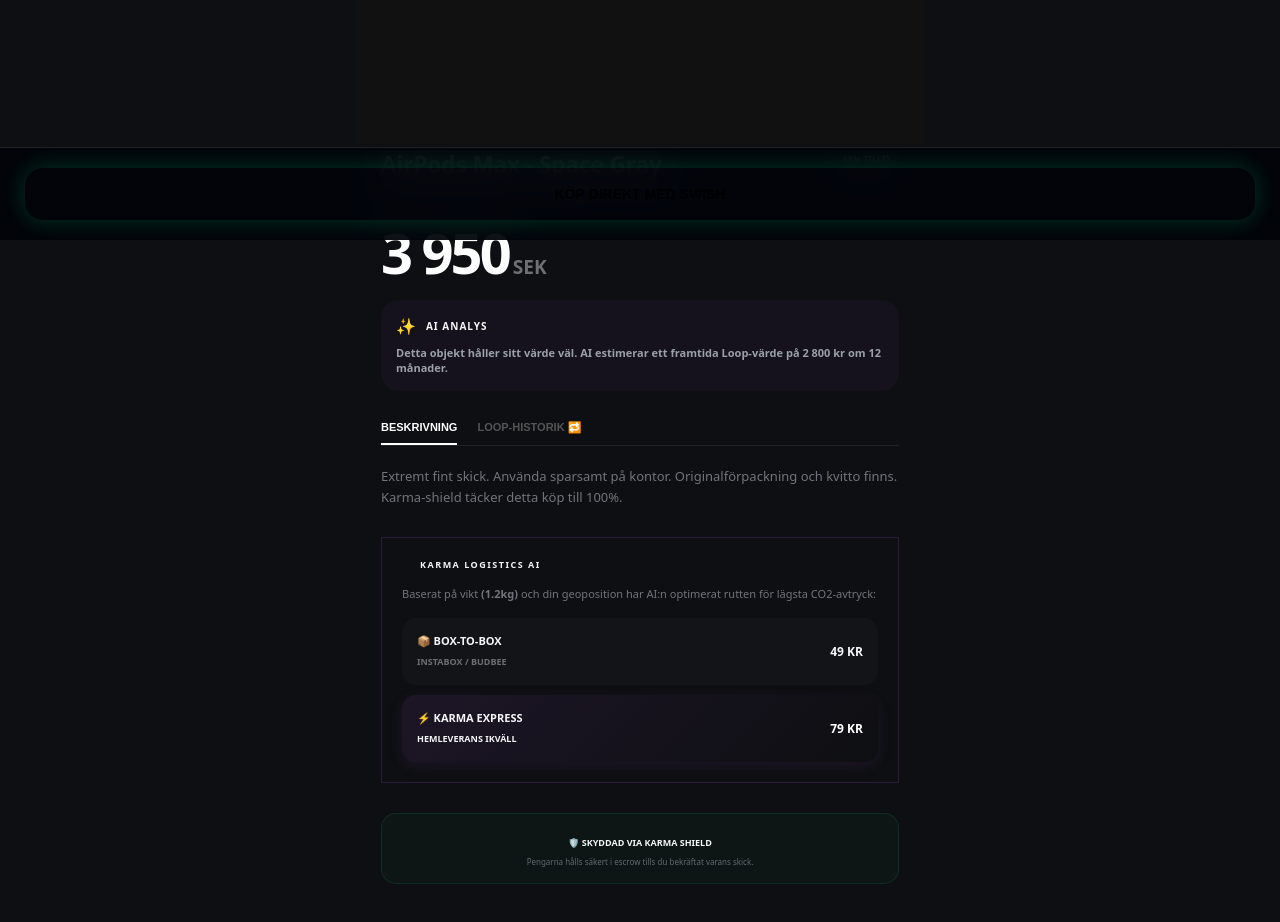
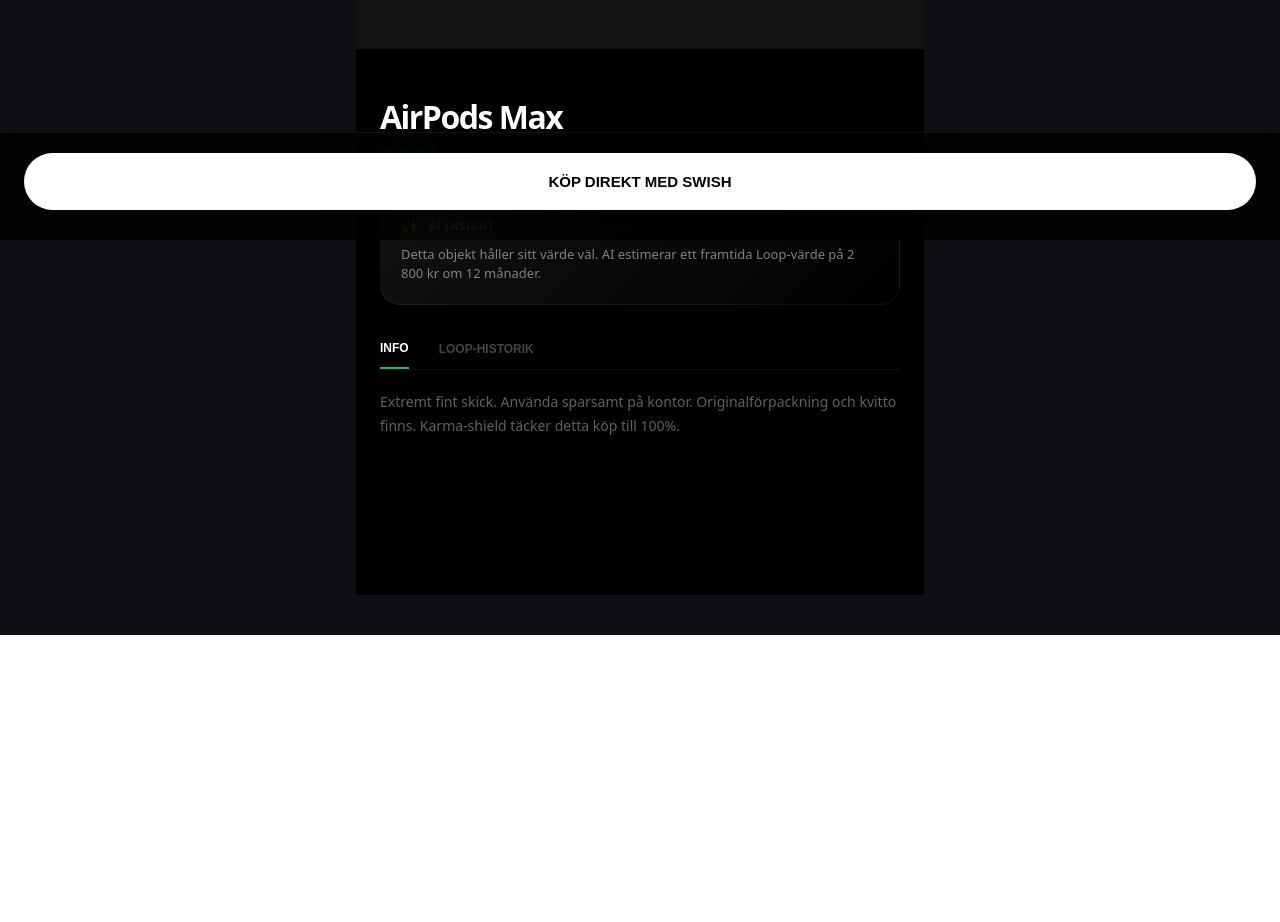
Before and after one commit to gascheckking/marketbeg-appGem, a Next.js app: page /buy/1 in a window 1280 px wide. Shown: the part 560-1482 px from the top of the page. After the commit the page ends 1195 px from the top, so only its background shows below. Built offline with nearby package versions, Linux system fonts and the light colour scheme.

Commit message:
Update page.tsx

```diff
--- a/app/buy/[id]/page.tsx
+++ b/app/buy/[id]/page.tsx
@@ -1,143 +1,92 @@
 // // app/buy/[id]/page.tsx
 "use client";
 import React, { useState } from 'react';
-import TrustBadge from '@/components/TrustBadge';
-import ShippingAI from '@/components/ShippingAI';
 import PriceTag from '@/components/PriceTag';
 
-export default function ProductPage({ params }: { params: { id: string } }) {
+export default function ProductPage() {
   const [activeTab, setActiveTab] = useState('info');
 
-  // Mock-data för att visa Loop-tänket
-  const product = {
-    title: "AirPods Max - Space Gray",
-    price: 3950,
-    trust: 98,
-    loopCount: 2,
-    history: [
-      { date: "2024-02-12", action: "Köpt ny", user: "Verifierad Butik" },
-      { date: "2025-06-20", action: "Loop #1", user: "Användare 4821" },
-      { date: "Nu", action: "Loop #2", user: "Säljare (Du)" }
-    ],
-    aiInsight: "Detta objekt håller sitt värde väl. AI estimerar ett framtida Loop-värde på 2 800 kr om 12 månader."
-  };
+  return (
+    <div style={{ background: "#000", minHeight: "100vh", color: "#fff", paddingBottom: "120px" }}>
 
-  return (
-    <div className="page-wrapper" style={{ animation: 'fadeIn 0.4s ease' }}>
-
-      {/* BILD-SECTION */}
-      <div style={{ width: '100%', aspectRatio: '1/1', background: '#111', position: 'relative' }}>
+      {/* MASSIV BILD */}
+      <div style={{ width: '100%', aspectRatio: '1.2/1', background: '#121212', position: 'relative' }}>
         <div style={{
-          position: 'absolute', top: '20px', left: '20px', zIndex: 2,
-          background: 'var(--neon-purple)', padding: '5px 12px', borderRadius: '10px',
-          fontSize: '10px', fontWeight: 900, boxShadow: '0 0 15px var(--neon-purple)'
+          position: 'absolute', top: '20px', right: '20px',
+          background: '#1DB954', color: '#000', padding: '6px 14px', borderRadius: '20px',
+          fontSize: '10px', fontWeight: 900
         }}>
-          LOOP #{product.loopCount}
+          LOOP #2
         </div>
-        {/* Här skulle din bild-komponent ligga */}
-        <div style={{ width: '100%', height: '100%', display: 'flex', alignItems: 'center', justifyContent: 'center', opacity: 0.2 }}>
-           <span style={{ fontSize: '40px' }}>📸</span>
+        <div style={{ width: '100%', height: '100%', display: 'flex', alignItems: 'center', justifyContent: 'center', fontSize: '60px' }}>
+           🎧
         </div>
       </div>
 
-      <div style={{ padding: '25px', marginTop: '-20px', background: 'var(--bg-deep)', borderRadius: '30px 30px 0 0', position: 'relative', zIndex: 3 }}>
+      <div style={{ padding: '24px' }}>
+        <h1 style={{ fontSize: '2rem', fontWeight: 900, letterSpacing: '-1.5px', marginBottom: '8px' }}>AirPods Max</h1>
+        <PriceTag price={3950} size="md" color="#1DB954" />
 
-        {/* TITEL & TRUST */}
-        <div style={{ display: 'flex', justifyContent: 'space-between', alignItems: 'flex-start', marginBottom: '15px' }}>
-          <div>
-            <h1 style={{ fontSize: '1.4rem', fontWeight: 900, margin: 0 }}>{product.title}</h1>
-            <p style={{ fontSize: '10px', opacity: 0.5, marginTop: '4px' }}>Publicerad i Stockholm • 12 sek sedan</p>
+        {/* AI INSIGHT CARD */}
+        <div style={{
+          padding: '20px', borderRadius: '20px', margin: '24px 0',
+          background: 'linear-gradient(135deg, #121212 0%, #000 100%)',
+          border: '1px solid rgba(255,255,255,0.05)'
+        }}>
+          <div style={{ display: 'flex', gap: '8px', alignItems: 'center', marginBottom: '8px' }}>
+            <span style={{ color: '#1DB954' }}>✨</span>
+            <span style={{ fontSize: '10px', fontWeight: 900, letterSpacing: '1px' }}>AI INSIGHT</span>
           </div>
-          <TrustBadge score={product.trust} />
-        </div>
-
-        <PriceTag price={product.price} size="lg" />
-
-        {/* AI SOM AKTÖR - REKOMMENDATION */}
-        <div className="glass-card" style={{
-          padding: '15px', borderRadius: '18px', margin: '20px 0',
-          border: '1px solid var(--neon-purple)', background: 'rgba(157, 78, 221, 0.05)'
-        }}>
-          <div style={{ display: 'flex', gap: '10px', alignItems: 'center', marginBottom: '8px' }}>
-            <span style={{ fontSize: '16px' }}>✨</span>
-            <strong style={{ fontSize: '10px', letterSpacing: '1px', color: 'var(--neon-purple)' }}>AI ANALYS</strong>
-          </div>
-          <p style={{ fontSize: '11px', lineHeight: '1.4', margin: 0, fontWeight: 600 }}>
-            {product.aiInsight}
+          <p style={{ fontSize: '13px', lineHeight: '1.5', margin: 0, opacity: 0.8 }}>
+            Detta objekt håller sitt värde väl. AI estimerar ett framtida Loop-värde på 2 800 kr om 12 månader.
           </p>
         </div>
 
-        {/* FLIKAR: INFO / LOOP-HISTORIK */}
-        <div style={{ display: 'flex', gap: '20px', borderBottom: '1px solid #222', marginBottom: '20px' }}>
-          <button
-            onClick={() => setActiveTab('info')}
-            style={{
-              padding: '10px 0', background: 'none', border: 'none', color: activeTab === 'info' ? '#fff' : '#555',
-              fontSize: '11px', fontWeight: 900, borderBottom: activeTab === 'info' ? '2px solid #fff' : 'none'
-            }}>BESKRIVNING</button>
-          <button
-            onClick={() => setActiveTab('loop')}
-            style={{
-              padding: '10px 0', background: 'none', border: 'none', color: activeTab === 'loop' ? '#fff' : '#555',
-              fontSize: '11px', fontWeight: 900, borderBottom: activeTab === 'loop' ? '2px solid var(--neon-mint)' : 'none'
-            }}>LOOP-HISTORIK 🔁</button>
+        {/* TABS */}
+        <div style={{ display: 'flex', gap: '30px', borderBottom: '1px solid #121212', marginBottom: '20px' }}>
+          {['INFO', 'LOOP-HISTORIK'].map(tab => (
+            <button
+              key={tab}
+              onClick={() => setActiveTab(tab === 'INFO' ? 'info' : 'loop')}
+              style={{
+                padding: '12px 0', background: 'none', border: 'none',
+                color: activeTab === (tab === 'INFO' ? 'info' : 'loop') ? '#fff' : '#444',
+                fontSize: '12px', fontWeight: 900,
+                borderBottom: activeTab === (tab === 'INFO' ? 'info' : 'loop') ? '2px solid #1DB954' : 'none'
+              }}>{tab}</button>
+          ))}
         </div>
 
         {activeTab === 'info' ? (
-          <p style={{ fontSize: '13px', opacity: 0.7, lineHeight: '1.6' }}>
+          <p style={{ fontSize: '14px', opacity: 0.6, lineHeight: '1.7' }}>
             Extremt fint skick. Använda sparsamt på kontor. Originalförpackning och kvitto finns.
             Karma-shield täcker detta köp till 100%.
           </p>
         ) : (
-          <div style={{ display: 'grid', gap: '15px' }}>
-            {product.history.map((h, i) => (
-              <div key={i} style={{ display: 'flex', justifyContent: 'space-between', padding: '10px', background: 'rgba(255,255,255,0.02)', borderRadius: '10px' }}>
-                <span style={{ fontSize: '11px', fontWeight: 800 }}>{h.action}</span>
-                <span style={{ fontSize: '10px', opacity: 0.5 }}>{h.date} av {h.user}</span>
-              </div>
-            ))}
+          <div style={{ display: 'grid', gap: '10px' }}>
+            <div style={{ padding: '16px', background: '#121212', borderRadius: '12px', display: 'flex', justifyContent: 'space-between' }}>
+              <span style={{ fontWeight: 800, fontSize: '13px' }}>Loop #1</span>
+              <span style={{ opacity: 0.4, fontSize: '12px' }}>2025-06-20</span>
+            </div>
           </div>
         )}
-
-        <div style={{ margin: '30px 0' }}>
-           <ShippingAI itemWeight="1.2kg" />
-        </div>
-
-        {/* ESCROW / TRYGGHET */}
-        <div style={{
-          textAlign: 'center', padding: '15px', borderRadius: '15px',
-          background: 'rgba(0, 255, 136, 0.03)', border: '1px solid rgba(0, 255, 136, 0.1)',
-          marginBottom: '100px'
-        }}>
-          <span style={{ fontSize: '9px', fontWeight: 900, color: 'var(--neon-mint)' }}>
-            🛡️ SKYDDAD VIA KARMA SHIELD
-          </span>
-          <p style={{ fontSize: '8px', opacity: 0.6, margin: '5px 0 0' }}>
-            Pengarna hålls säkert i escrow tills du bekräftat varans skick.
-          </p>
-        </div>
       </div>
 
-      {/* FIXED BOTTOM CTA */}
+      {/* STICKY BOTTOM */}
       <div style={{
         position: 'fixed', bottom: 0, left: 0, right: 0,
-        padding: '20px 25px calc(20px + env(safe-area-inset-bottom))',
-        background: 'rgba(2, 4, 10, 0.9)', backdropFilter: 'blur(20px)',
-        borderTop: '1px solid #222', zIndex: 100
+        padding: '20px 24px calc(30px + env(safe-area-inset-bottom))',
+        background: 'rgba(0,0,0,0.8)', backdropFilter: 'blur(20px)',
+        borderTop: '1px solid rgba(255,255,255,0.05)'
       }}>
         <button style={{
-          width: '100%', padding: '18px', borderRadius: '18px',
-          background: 'var(--neon-mint)', color: '#000',
-          fontWeight: 900, fontSize: '14px', border: 'none',
-          boxShadow: '0 0 25px rgba(0, 255, 136, 0.2)'
+          width: '100%', padding: '20px', borderRadius: '30px',
+          background: '#fff', color: '#000',
+          fontWeight: 900, fontSize: '15px', border: 'none'
         }}>
           KÖP DIREKT MED SWISH
         </button>
       </div>
-
-      <style jsx>{`
-        @keyframes fadeIn { from { opacity: 0; transform: translateY(10px); } to { opacity: 1; transform: translateY(0); } }
-      `}</style>
     </div>
   );
 }
```
